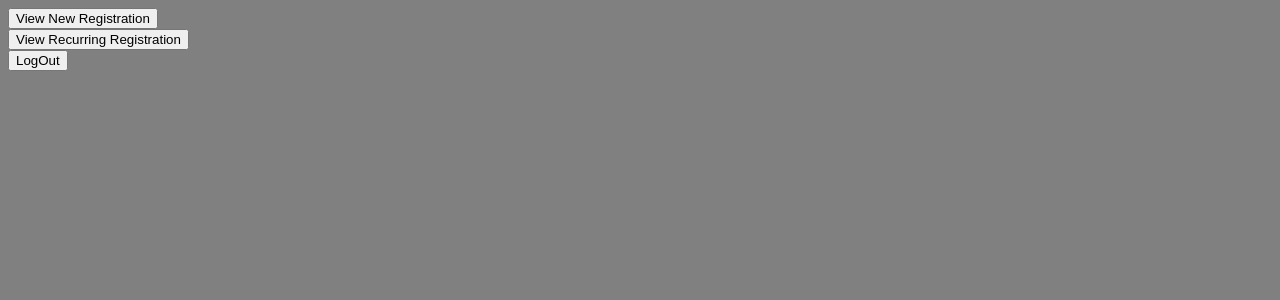
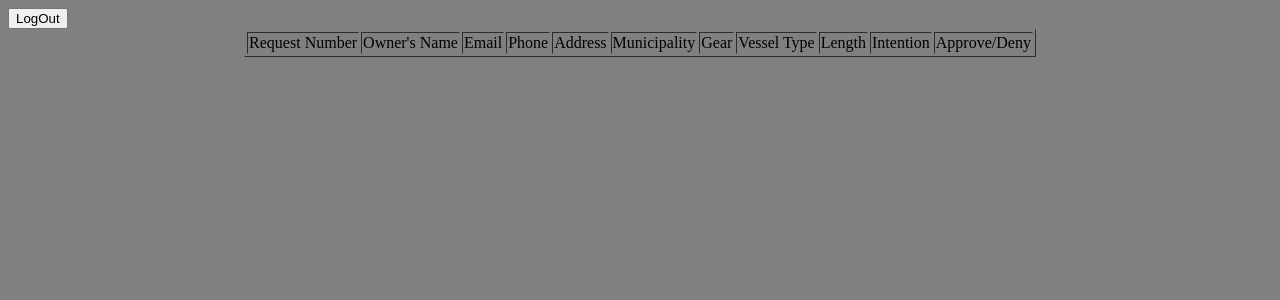
Before and after one commit to rgreen1207/FisHackathon-2014-Web, a PHP site: page /admin.php in a window 1280 px wide. Shown: the top 300 px of the page. Run offline with PHP 8.4, Linux system fonts and the light colour scheme; data that the repository does not hold is empty; some libraries are stand-ins or nearby versions.

Commit message:
colors almost work

```diff
--- a/admin.php
+++ b/admin.php
@@ -16,73 +16,20 @@ require_once 'dbConn.php';
 
      <script src="http://ajax.googleapis.com/ajax/libs/jquery/2.0.2/jquery.min.js"></script>
     <script src="//ajax.googleapis.com/ajax/libs/jqueryui/1.10.3/jquery-ui.min.js"></script>
-    <script type="text/javascript">
-$("document").ready(function(){
-  $('#RR').click(function(){
-  	$("#NewR").hide("slow");
-    $("#ReRe").show("slow");
-  });
-  $('#NR').click(function(){
-  	$("#ReRe").hide("slow");
-    $("#NewR").show("slow");
-  })
-});
-
-
-</script>
-<style id="jsbin-css">
- #ReRe, #NewR{
-  display: none;
-}
 </style>
 </head>
 
 <body width= "300px" height="300px" bgcolor="gray">
 
-	<button id="NR" align="center">View New Registration</button></br>
+	<!--<button id="NR" align="center">View New Registration</button></br>
 	<button id="RR"align="center">View Recurring Registration</button></br>
 	<!--<form method="POST" action="campers.php"><input type="submit" value="View Campers" id="view" align="center"/></form>
-	<form method="POST" action="camps.php"><input type="submit" value="View Camps" id="view" align="center"/></form>-->
-	<?php
+	<form method="POST" action="camps.php"><input type="submit" value="View Camps" id="view" align="center"/></form>--><?php
 	echo "<form method='POST' action='index.php'><input type='submit' value='LogOut' id='view' align='center'/></form>";
 	session_destroy();
 	?>
 
     <div id="NewR" align="center">
-	<?php
-		$sql = "SELECT * FROM NewRegistration ORDER BY Request ASC";
-		$stmt = $dbConn->prepare($sql);
-		$stmt->execute();
-		$vessels = $stmt->fetchAll();
-
-
-
-		echo "<table align='center' border='1'><tr><td>Request Number</td><td>Owner's Name</td><td>Email</td><td>Phone</td><td>Address</td><td>Municipality</td><td>Gear</td><td>Vessel Type</td><td>Length</td><td>Intention</td><td>Approve/Deny</td></tr>";
-		foreach($vessels as $vessel) {
-			if($vessel['Approved_Denied'] == 0)
-			{
-				$color="red";
-			}
-			else if($vessel['Approved_Denied'] == 1)
-			{
-				$color="green";
-			}
-			else
-			{
-				$color="";
-			}
-				echo "<tr bgcolor='".$color."'><td align='center'>" . $vessel['Request'] . "</td><td>" . $vessel['OwnerName'] ."</td><td>" . $vessel['Email'] . "</td><td>" . $vessel['Phone'] . "</td><td>";
-				echo $vessel['Address'] . "</td><td>" . $vessel['Municipality'] . "</td><td>" . $vessel['Gear'] . "</td><td>" . $vessel['VT'] . "</td><td>" . $vessel['Length'] . "</td><td>" . $vessel['Intention'] . "</td><td>";
-				echo "<form method='POST' action='color.php'><input type='submit' value='Approve' name='approve' id='approve' align='center'/>";
-				echo "<input type='submit' value='Deny' name='deny' id='deny' align='center'/></form>";
-				echo "</td></td></tr>";
-		}
-		echo "</table>";
-?>
-
-  </div>
-
-  <div id="ReRe" align="center">
 	<?php
 		$sql = "SELECT * FROM ExistingRegistration ORDER BY RequestExistingNum ASC";
 		$stmt = $dbConn->prepare($sql);
@@ -105,11 +52,13 @@ $("document").ready(function(){
 			{
 				$color="";
 			}
-				echo "<tr bgcolor='".$color."'><td align='center'>" . $vessel['RequestExistingNum'] . "</td><td>" . $vessel['OwnerName'] ."</td><td>" . $vessel['Email'] . "</td><td>" . $vessel['Phone'] . "</td><td>" . $vessel['Address'] . "</td><td>" . $vessel['Municipality'] . "</td><td>" . $vessel['Gear'] . "</td><td>" . $vessel['VT'] . "</td><td>" . $vessel['Length'] . "</td><td>" . $vessel['Intention'] . "</td><td><form method='POST' action='admin.php'><input type='submit' value='Approve' name='Back' align='center'/></form><form method='POST' action='admin.php'><input type='submit' value='Deny' name='Back' align='center'/></form></td></td></tr>";
+				echo "<tr bgcolor='".$color."'><td align='center'>" . $vessel['RequestExistingNum'] . "</td><td>" . $vessel['OwnerName'] ."</td><td>" . $vessel['Email'] . "</td><td>" . $vessel['Phone'] . "</td><td>";
+				echo $vessel['Address'] . "</td><td>" . $vessel['Municipality'] . "</td><td>" . $vessel['Gear'] . "</td><td>" . $vessel['VT'] . "</td><td>" . $vessel['Length'] . "</td><td>" . $vessel['Intention'] . "</td><td>";
+				echo "<form method='POST' action='color.php'><input type='submit' value='Approve' name='approve' id='approve' align='center'/>";
+				echo "<input type='submit' value='Deny' name='deny' id='deny' align='center'/></form>";
+				echo "</td></td></tr>";
 		}
 		echo "</table>";
-
-
 ?>
 
   </div>
```
Also changed, not shown: color.php (+9 -1 lines).
